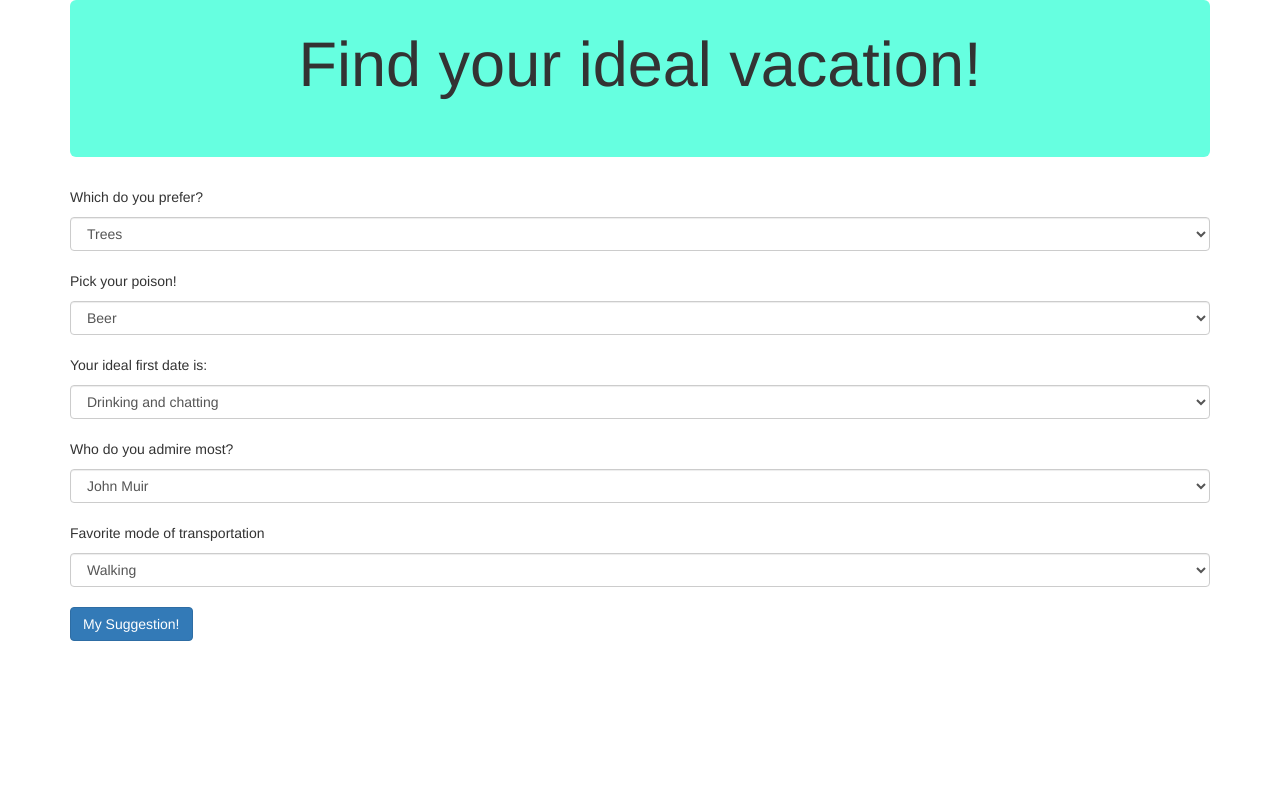
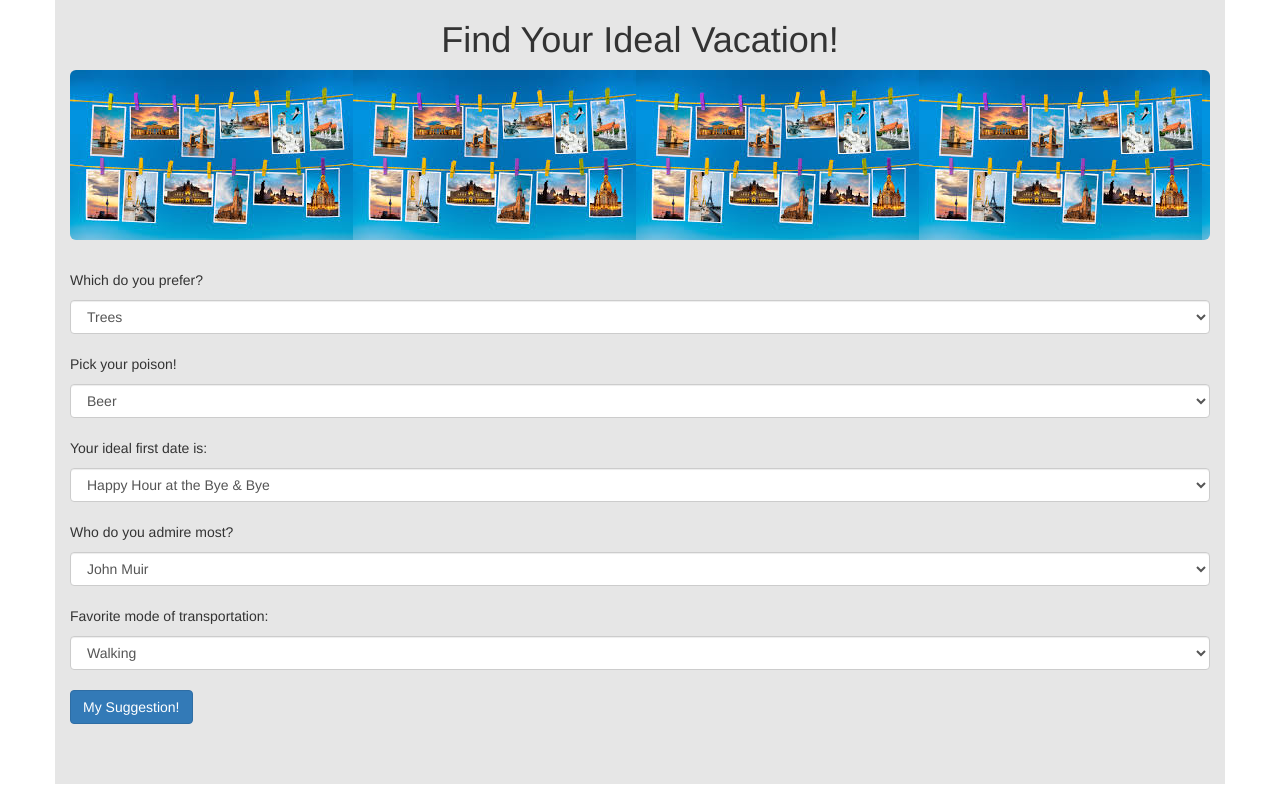
Before and after one commit to andreawilkowski/vacation-project, a plain HTML site: page index.html in a window 1280 px wide. Drawn offline with nearby package versions, Linux system fonts and the light colour scheme.

Commit message:
Change css, add images, add readme, and edit html.

```diff
--- a/css/styles.css
+++ b/css/styles.css
@@ -5,6 +5,21 @@
 .jumbotron {
   padding-top: 10px;
   text-align: center;
-  background-color:  #66ffe0;
+  background-color:  #ffffff;
+  background-image: url("collage.jpg");
+  height: 170px;
+}
 
+#hidden {
+  text-align: center;
+  background-color: #e6e6e6;
+  padding-bottom: 60px;
 }
+
+.container {
+  background-color: #e6e6e6;
+}
+
+h1 {
+  text-align: center;
+}
--- a/index.html
+++ b/index.html
@@ -9,9 +9,10 @@
   </head>
   <body>
     <div class="container">
+      <h1>Find Your Ideal Vacation!</h1>
       <div class="jumbotron">
-        <h1>Find your ideal vacation!</h1>
       </div>
+
       <form id="questions">
         <p>Which do you prefer?</p>
         <select class="form-control" id="view">
@@ -20,6 +21,7 @@
           <option value="30">Expansive City Views</option>
         </select>
         <br>
+
         <p>Pick your poison!</p>
         <select class="form-control" id="poison">
           <option value="10">Beer</option>
@@ -28,13 +30,15 @@
           <option value="10">Single Origin Coffee</option>
         </select>
         <br>
+
         <p>Your ideal first date is:</p>
         <select class="form-control" id="date">
-          <option value="10">Drinking and chatting</option>
-          <option value="10">Taking a walk a around the city</option>
+          <option value="10">Happy Hour at the Bye & Bye</option>
+          <option value="10">Walking around Powell"s</option>
           <option value="30">Speed Dating</option>
         </select>
         <br>
+
         <p>Who do you admire most?</p>
         <select class="form-control" id="admire">
           <option value="10">John Muir</option>
@@ -44,15 +48,18 @@
           <option value="30">I.M Pei</option>
         </select>
         <br>
-        <p>Favorite mode of transportation</p>
+
+        <p>Favorite mode of transportation:</p>
         <select class="form-control" id="transportation">
           <option value="10">Walking</option>
           <option value="30">Subway</option>
           <option value="30">Taxi</option>
         </select>
         <br>
+
         <button type="submit" class="btn btn-primary">My Suggestion!</button>
       </form>
+      <div id="hidden">
         <div id="Tree-House">
           <h2>Click on the image to find out more!</h2>
           <br>
@@ -69,5 +76,6 @@
           <a href="http://www.compasspointbeachresort.com/"><img src="img/beach.jpg" alt="pic of beach"></a>
         </div>
       </div>
+    </div>
   </body>
   </html>
--- a/js/scripts.js
+++ b/js/scripts.js
@@ -5,7 +5,6 @@ $(document).ready(function() {
     var date = parseInt($("select#date").val());
     var admire = parseInt($("select#admire").val());
     var transportation = parseInt($("select#transportation").val());
-
     var answer = (view + poison + date + admire + transportation);
 
 
```
Also changed, not shown: css/collage.jpg (added), 1 other file. Lines whose indentation alone changed are shown as unchanged.
